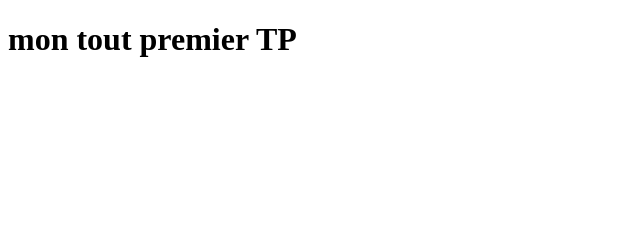
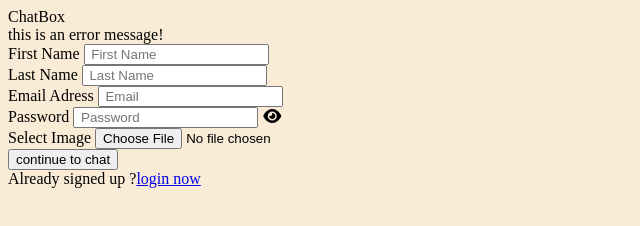
Before and after one commit to zolalainarafanomezantsoa/Chatbox, a plain HTML site: page index.html in a window 1280 px wide. Shown: the whole page, without its empty margins (0-640 px from the left). Drawn offline with Linux system fonts and the light colour scheme.

Commit message:
rectefication

```diff
--- a/index.html
+++ b/index.html
@@ -1,11 +1,50 @@
+
 <!DOCTYPE html>
 <html lang="en">
 <head>
     <meta charset="UTF-8">
     <meta name="viewport" content="width=device-width, initial-scale=1.0">
-    <title>Document</title>
+    <link rel="stylesheet" href="style.css">
+    <meta http-equiv="X-UA-compatible" content="ie=edge">
+    <link rel="stylesheet" href="fontawesome-free-5.15.4-web/css/all.min.css"/>
+    <title>ChatBox</title>
 </head>
 <body>
-    <h1>mon tout premier TP</h1>
+    <div class="wrapper">
+        <section class="form signup">
+            <header>ChatBox</header>
+            <form action="">
+            <div class="error-text">this is an error message!</div>
+            <div class="name details">
+            <div class="field input">
+                <label>First Name</label>
+                <input type="text" placeholder=" First Name">
+            </div>
+            <div clas="field input">
+                <label>Last Name</label>
+                <input type="text" placeholder=" Last Name">
+            </div>
+            </div>
+            <div class="field input">
+                <label>Email Adress</label>
+                <input type="text" placeholder=" Email">
+            </div>
+            <div class="field input">
+                <label>Password</label>
+                <input type="text" placeholder=" Password">
+                <i class="fas fa-eye"></i>
+
+            </div>
+            <div class="field Image">
+                <label>Select Image</label>
+                <input type="file">
+            </div>
+            <div class="field button">
+                <input type="submit" value="continue to chat">
+            </div>
+        </form>
+        <div class="link">Already signed up ?<a href="login.php">login now</a></div>
+        </section>
+    </div>
 </body>
 </html>
```
Also changed, not shown: 1 other file.
